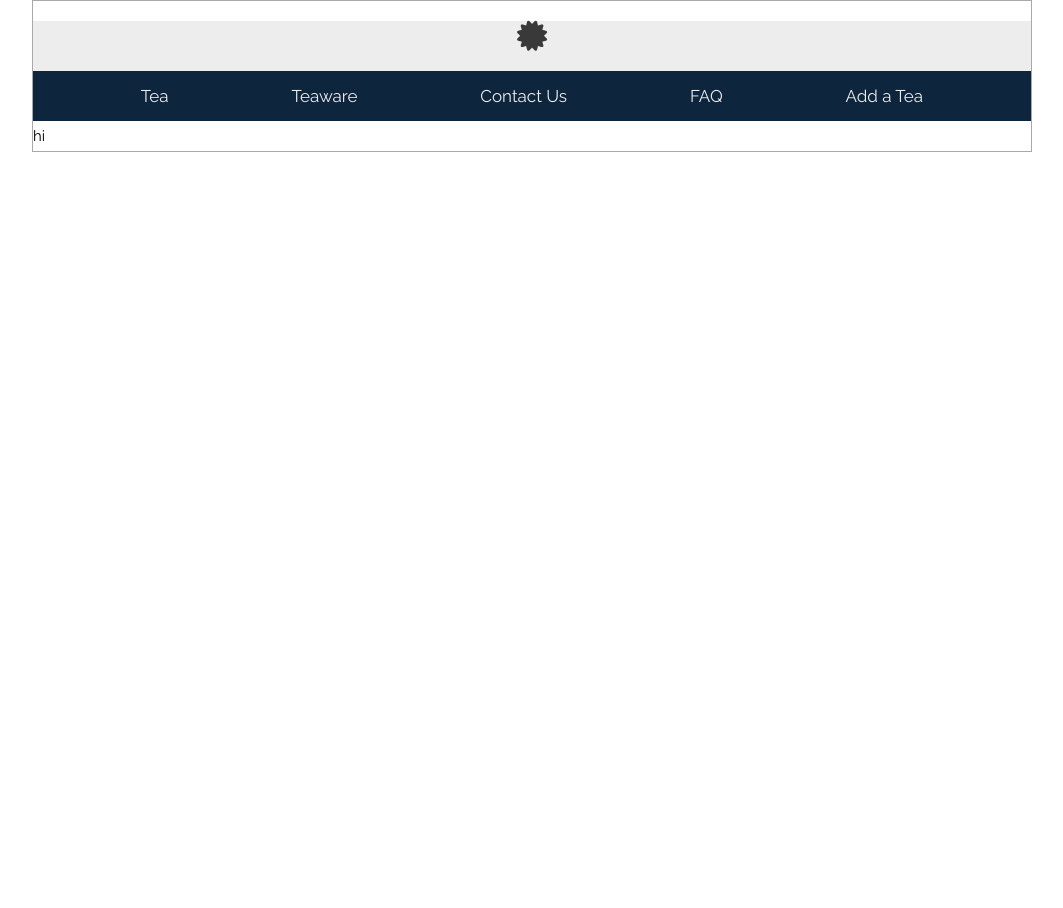
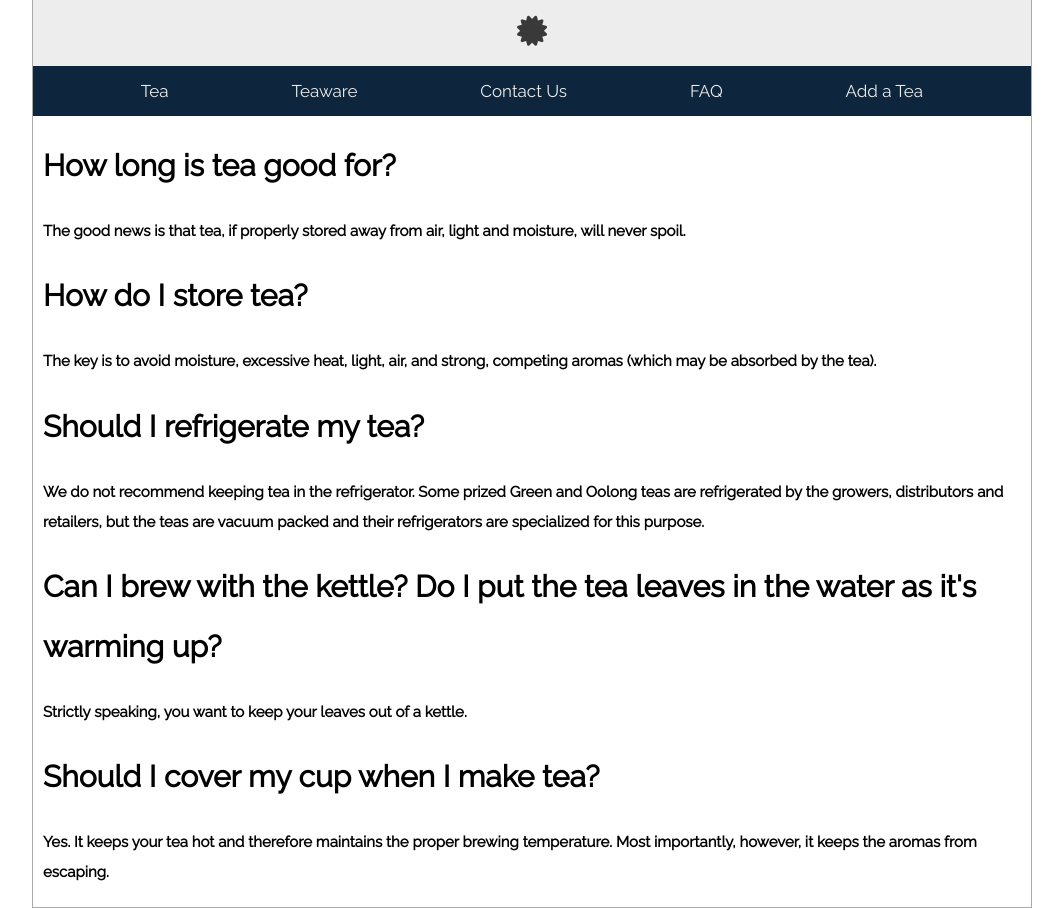
Before and after one commit to MichaelCheco/tea-website, a React (Create React App) app in the folder tea/: page /faq in a window 1280 px wide. Shown: the whole page, without its empty margins (108-1171 px from the left). Before the commit the page ends 800 px from the top, so only its background shows below. Built offline with nearby package versions, Linux system fonts and the light colour scheme; no server answers.

Commit message:
FAQ component built, touched up some styles

```diff
--- a/tea/src/components/FAQ.js
+++ b/tea/src/components/FAQ.js
@@ -1,7 +1,29 @@
 import React from 'react';
+import styled from 'styled-components';
+const Header = styled.h1`
 
-const FAQ = () => {
-    return (  'hi');
-}
+`;
+const Info = styled.h4`
+
+`;
+const Div = styled.div`
+    width: 98%;
+    margin: 0 auto;
+`;
+const FAQ = () => (
+    <Div>
+        <Header>How long is tea good for?
+</Header>
+        <Info>The good news is that tea, if properly stored away from air, light and moisture, will never spoil.</Info>
+        <Header>How do I store tea?</Header>
+        <Info>The key is to avoid moisture, excessive heat, light, air, and strong, competing aromas (which may be absorbed by the tea).</Info>
+        <Header>Should I refrigerate my tea? </Header>
+        <Info>We do not recommend keeping tea in the refrigerator. Some prized Green and Oolong teas are refrigerated by the growers, distributors and retailers, but the teas are vacuum packed and their refrigerators are specialized for this purpose. </Info>
+        <Header>Can I brew with the kettle? Do I put the tea leaves in the water as it's warming up? </Header>
+        <Info>Strictly speaking, you want to keep your leaves out of a kettle.</Info>
+        <Header>Should I cover my cup when I make tea? </Header>
+        <Info>Yes. It keeps your tea hot and therefore maintains the proper brewing temperature. Most importantly, however, it keeps the aromas from escaping.</Info>
+    </Div>
+)
 
 export default FAQ;
--- a/tea/src/components/Home.js
+++ b/tea/src/components/Home.js
@@ -5,7 +5,7 @@ const HomeDiv = styled.div`
 
 `
 const HomeImg = styled.img`
-margin-top: -167px;
+margin-top: -200px;
 `
 const appear = keyframes`
 
--- a/tea/src/components/Nav.js
+++ b/tea/src/components/Nav.js
@@ -2,6 +2,7 @@ import React from 'react';
 import { Link } from "react-router-dom";
 import styled from "styled-components";
 import PropTypes from "prop-types"
+import "../index.css"
 const NavWrapper = styled.div`
     background-color: ${props => props.theme.offWhite};
 `
@@ -20,6 +21,7 @@ height: 100%;
 display: flex;
 justify-content: center;
 align-items: center;
+margin-top: -10px;
 `
 const ATags = styled.a`
 color: ${props => props.theme.offWhite};
--- /dev/null
+++ b/tea/src/index.css
@@ -0,0 +1,3 @@
+i {
+    margin-top: 25px;
+}
```
